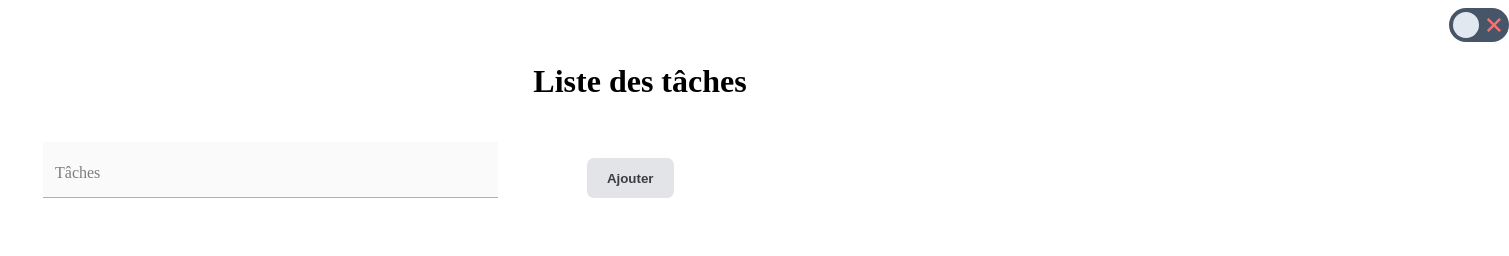
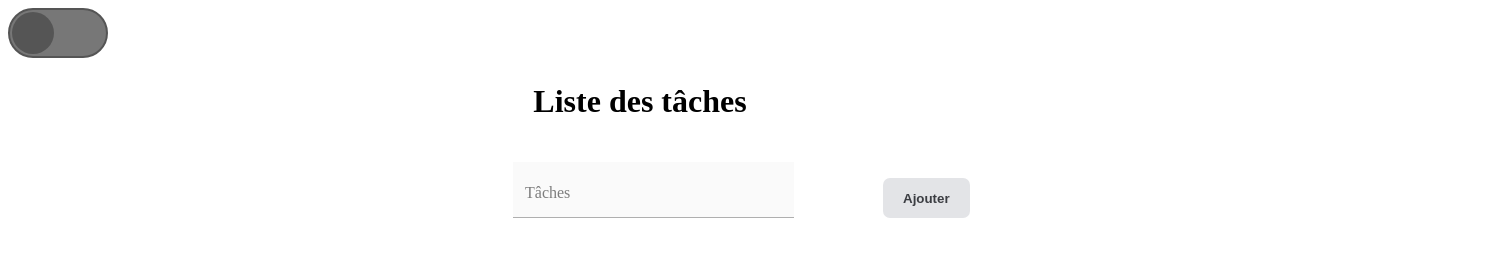
Before and after one commit to KurosakiKenzo69/Todo, a plain HTML site: page index.html in a window 1280 px wide. Shown: the whole page, 1509 px wide, since content can reach past the window. Drawn offline with Linux system fonts and the light colour scheme.

Commit message:
responsive + change background button

```diff
--- a/index.html
+++ b/index.html
@@ -10,16 +10,10 @@
     <script src="script.js"></script>
 </head>
 <body>
-    <label class="switch">
-        <input type="checkbox" class="checkbox">
-        <span class="toggle-thumb">
-
-             <svg xmlns="http://www.w3.org/2000/svg" width="36" height="36" viewBox="0 0 24 24" style="fill:#4ADE80;transform:;-ms-filter:"><path d="M10 15.586L6.707 12.293 5.293 13.707 10 18.414 19.707 8.707 18.293 7.293z"></path></svg>
-
-             <svg xmlns="http://www.w3.org/2000/svg" width="36" height="36" viewBox="0 0 24 24" style="fill:#F87171;transform:;-ms-filter:"><path d="M16.192 6.344L11.949 10.586 7.707 6.344 6.293 7.758 10.535 12 6.293 16.242 7.707 17.656 11.949 13.414 16.192 17.656 17.606 16.242 13.364 12 17.606 7.758z"></path></svg>
-
-        </span>
-   </label>
+<div class="toggle">
+    <input type="checkbox" id="toggle" />
+    <label for="toggle"></label>
+</div>
 
 <h1>Liste des tâches </h1>
 <div class="categories">
--- a/script.js
+++ b/script.js
@@ -92,3 +92,16 @@ document.addEventListener("keydown", function(event) {
         envoi();
     }
 });
+
+const toggle = document.getElementById('toggle');
+const body = document.body;
+
+toggle.addEventListener('input', e => {
+    const isChecked = e.target.checked;
+
+    if (isChecked) {
+        body.classList.add('dark-theme');
+    } else {
+        body.classList.remove('dark-theme');
+    }
+});
--- a/style.css
+++ b/style.css
@@ -24,7 +24,7 @@ button:hover {
 
 .taches {
     padding-top: 20px;
-    padding-left: 35px;
+    padding-left: 505px;
 }
 
 #envoi {
@@ -151,10 +151,11 @@ li {
     width: 599px;
     padding-left: 20px;
 }
-
+ /* Mobile */
 @media screen and (max-width: 844px) {
     #inp {
         width: 61%;
+        margin-right: 23px;
     }
 
     li {
@@ -166,7 +167,22 @@ li {
         margin-left: 0;
         margin-top: 20px;
     }
+
+    .taches {
+        padding-left: 14px;
+
+    }
+    ul {
+        margin-right: 18px;
+    }
 }
+
+/*@media screen and (max-width: 1044px) {*/
+/*    .taches {*/
+/*        position: relative;*/
+/*        left: 102px;*/
+/*    }*/
+/*}*/
 
 
 .categories {
@@ -189,46 +205,43 @@ li {
     margin-top: 4px;
 }
 
-.switch {
-    display: inline-block;
-    width: 60px;
-    height: 34px;
-    position: relative;
-    left: 1441px;
+.toggle input[type='checkbox'] {
+    display: none;
 }
 
-.toggle-thumb:before {
-    content: "";
-    height: 26px;
-    width: 26px;
-    position: absolute;
-    left: 4px;
-    bottom: 4px;
-    border-radius: 50%;
-    background-color: #E2E8F0;
-    transition: .4s all ease;
+.toggle label {
+    background-color: #777;
+    border: 2px solid #555;
+    border-radius: 50px;
+    cursor: pointer;
+    display: inline-block;
+    position: relative;
+    transition: all ease-in-out 0.3s;
+    width: 100px;
+    height: 50px;
 }
 
-.toggle-thumb {
+
+.toggle label::after {
+    background-color: #555;
+    border-radius: 50%;
+    content: ' ';
+    cursor: pointer;
+    display: inline-block;
     position: absolute;
-    top: 0;
-    left: 0;
-    right: 0;
-    bottom: 0;
-    display: flex;
-    justify-content: space-between;
-    align-items: center;
-    background-color: #475569;
-    border-radius: 40px;
-    cursor: pointer;
+    left: 2px;
+    top: 2px;
+    transition: all ease-in-out 0.3s;
+    width: 42px;
+    height: 42px;
 }
 
-.checkbox {
-    opacity: 0;
-    width: 0;
-    height: 0;
+.toggle input[type='checkbox']:checked ~ label {
+    background-color: #04B404;
+    border-color: transparent;
 }
 
-.checkbox:checked + .toggle-thumb:before {
-    transform: translateX(26px);
+.toggle input[type='checkbox']:checked ~ label::after {
+    background-color: white;
+    transform: translateX(50px);
 }
```
